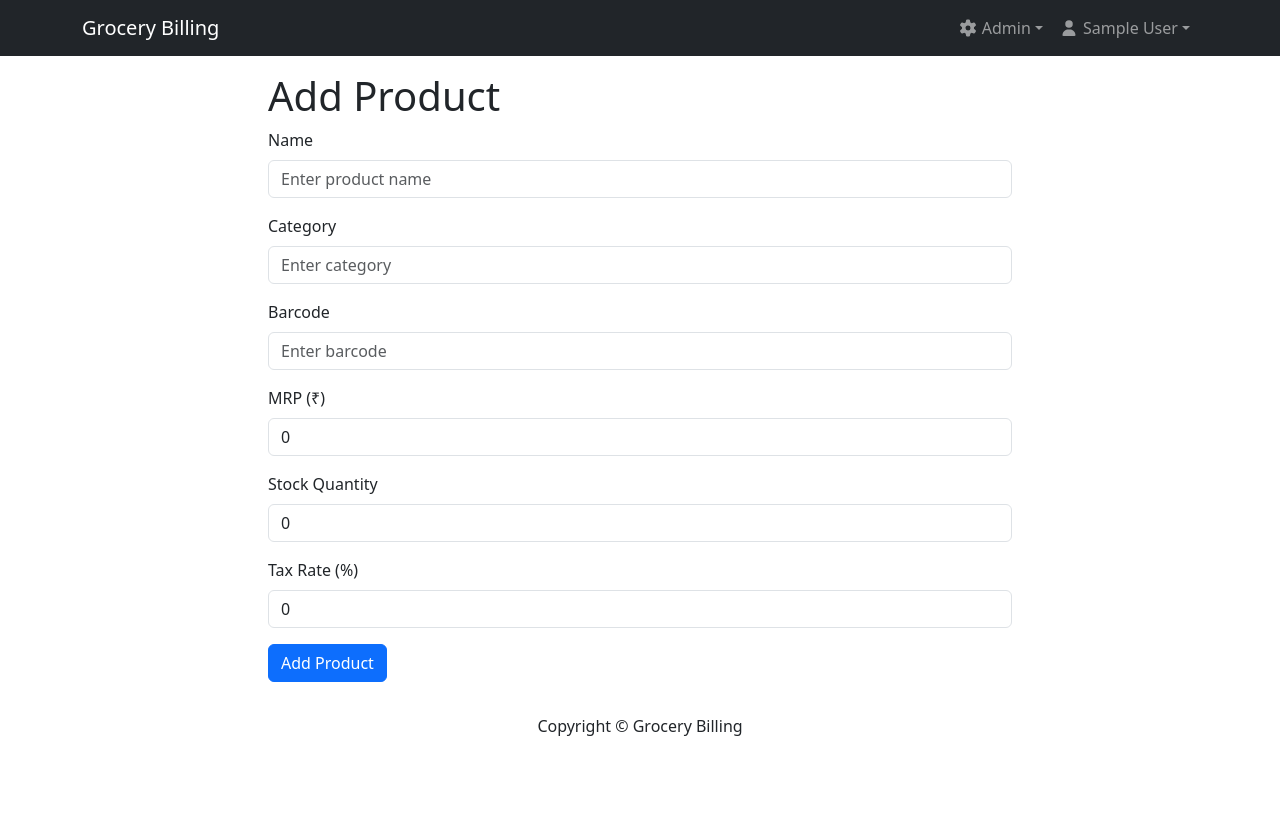
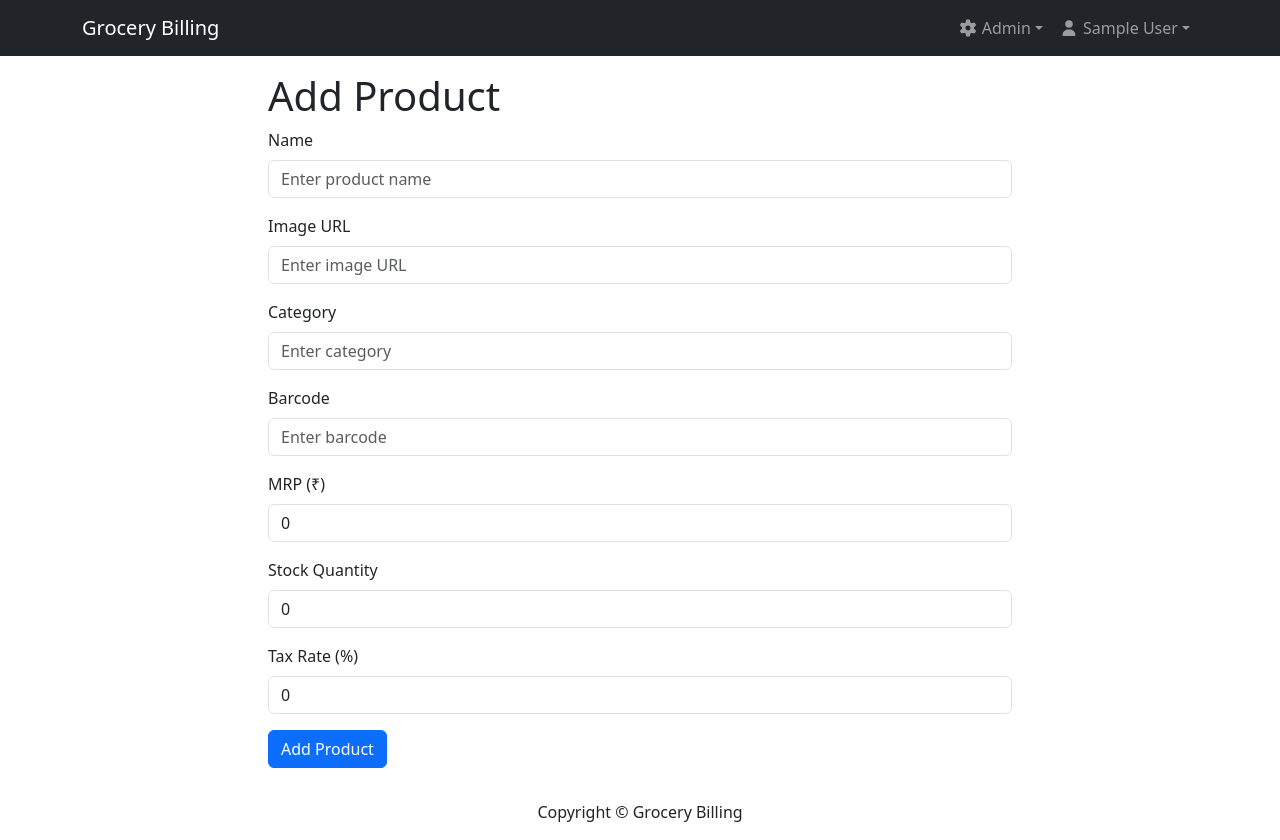
Before and after one commit to lokeshec23/grocery-billing-app, a React (Vite) app in the folder frontend/: page /admin/add in a window 1280 px wide. Before the commit the page ends 800 px from the top, so only its background shows below. Built offline with nearby package versions, Linux system fonts and the light colour scheme; sample sign-in values are in the browser's storage.

Commit message:
feat: Make image field required in product model and update forms to handle image URL

```diff
--- a/frontend/src/screens/ProductAddScreen.jsx
+++ b/frontend/src/screens/ProductAddScreen.jsx
@@ -11,6 +11,7 @@ const ProductAddScreen = () => {
   const [mrp, setMrp] = useState(0);
   const [stock, setStock] = useState(0);
   const [taxRate, setTaxRate] = useState(0);
+  const [image, setImage] = useState(""); // Add state for the image URL
   const [error, setError] = useState(null);
   const { state } = useContext(UserContext);
   const { user } = state;
@@ -37,7 +38,7 @@ const ProductAddScreen = () => {
 
       await api.post(
         "/products",
-        { name, category, barcode, mrp, stock, taxRate },
+        { name, category, barcode, mrp, stock, taxRate, image },
         config
       );
 
@@ -60,6 +61,17 @@ const ProductAddScreen = () => {
               placeholder="Enter product name"
               value={name}
               onChange={(e) => setName(e.target.value)}
+              required
+            ></Form.Control>
+          </Form.Group>
+
+          <Form.Group controlId="image" className="mb-3">
+            <Form.Label>Image URL</Form.Label>
+            <Form.Control
+              type="text"
+              placeholder="Enter image URL"
+              value={image}
+              onChange={(e) => setImage(e.target.value)}
               required
             ></Form.Control>
           </Form.Group>
--- a/frontend/src/screens/ProductDetailsScreen.jsx
+++ b/frontend/src/screens/ProductDetailsScreen.jsx
@@ -95,7 +95,7 @@ const ProductDetailsScreen = () => {
                 <ListGroup.Item>
                   <Row>
                     <Col>Stock:</Col>
-                    <Col>{product.stock}</Col>
+                    <Col>₹{product.stock}</Col>
                   </Row>
                 </ListGroup.Item>
                 <ListGroup.Item>
```
Also changed, not shown: frontend/src/screens/ProductFormScreen.jsx (+14 -1 lines), 1 other file (tests, documents, lock files or other folders).
